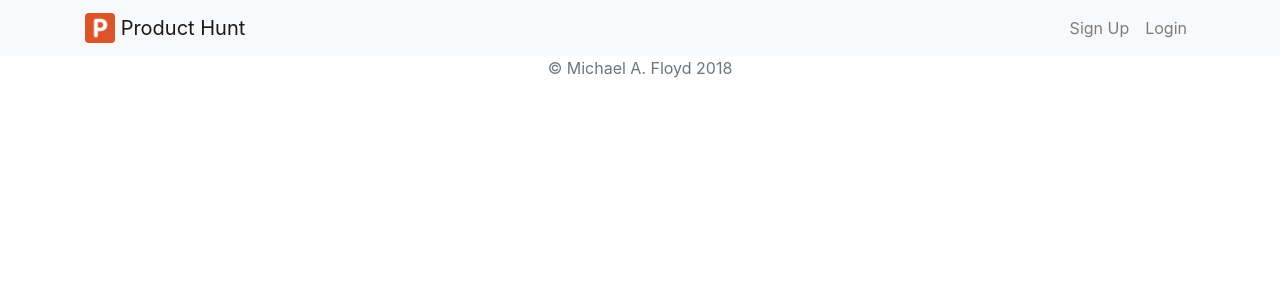
After one commit to mafloyd23/phunt, a Django app: template phunt/templates/base.html in a window 1280 px wide. The commit adds this page. Shown: the top 300 px of the page. Run offline with Django 3.2, Linux system fonts and the light colour scheme; the template is opened without the code that fills it, so the values that code supplies are empty; some libraries are stand-ins or nearby versions.

Commit message:
Base.html is now functioning.

```diff
--- a/phunt/settings.py
+++ b/phunt/settings.py
@@ -56,7 +56,7 @@ ROOT_URLCONF = 'phunt.urls'
 TEMPLATES = [
     {
         'BACKEND': 'django.template.backends.django.DjangoTemplates',
-        'DIRS': [],
+        'DIRS': ['phunt/templates'],
         'APP_DIRS': True,
         'OPTIONS': {
             'context_processors': [
@@ -123,4 +123,8 @@ USE_TZ = True
 # Static files (CSS, JavaScript, Images)
 # https://docs.djangoproject.com/en/2.0/howto/static-files/
 
+STATICFILES_DIRS = [
+    os.path.join(BASE_DIR, 'phunt/static')
+]
+STATIC_ROOT = os.path.join(BASE_DIR, 'static')
 STATIC_URL = '/static/'
--- /dev/null
+++ b/phunt/templates/base.html
@@ -0,0 +1,56 @@
+<!doctype html>
+<html lang="en">
+  <head>
+      {% load staticfiles %}
+    <meta charset="utf-8">
+    <meta name="viewport" content="width=device-width, initial-scale=1, shrink-to-fit=no">
+    <meta name="description" content="">
+    <meta name="author" content="">
+
+    <title>Michael A. Floyd</title>
+
+    <!-- Bootstrap core CSS -->
+    <link rel="stylesheet" href="https://maxcdn.bootstrapcdn.com/bootstrap/4.0.0/css/bootstrap.min.css" integrity="sha384-Gn5384xqQ1aoWXA+058RXPxPg6fy4IWvTNh0E263XmFcJlSAwiGgFAW/dAiS6JXm" crossorigin="anonymous">
+  </head>
+
+  <body>
+
+    <header>
+      <nav class="navbar navbar-expand-lg navbar-light bg-light">
+          <div class="container">
+            <a class="navbar-brand" href="">
+                <img src="{% static 'logo.png' %}" height="30" width="30" class="d-inline-block align-top"/>
+                Product Hunt
+            </a>
+            <button class="navbar-toggler" type="button" data-toggle="collapse" data-target="#navbarNavAltMarkup" aria-controls="navbarNavAltMarkup" aria-expanded="false" aria-label="Toggle navigation">
+                <span class="navbar-toggler-icon"></span>
+            </button>
+            <div class="collapse navbar-collapse" id="navbarNavAltMarkup">
+                <div class="navbar-nav ml-auto">
+                <a class="nav-item nav-link" href="">Sign Up</a>
+                <a class="nav-item nav-link" href="">Login</a>
+                </div>
+            </div>
+        </div>
+        </nav>
+    </header>
+
+    <div class="container">
+        {% block content %}
+        {% endblock %}
+    </div>
+
+    <footer class="text-muted">
+      <div class="container text-center">
+        <p>© Michael A. Floyd {% now "Y" %}</p>
+      </div>
+    </footer>
+
+    <!-- Bootstrap core JavaScript
+    ================================================== -->
+    <!-- Placed at the end of the document so the pages load faster -->
+    <script src="https://code.jquery.com/jquery-3.2.1.slim.min.js" integrity="sha384-KJ3o2DKtIkvYIK3UENzmM7KCkRr/rE9/Qpg6aAZGJwFDMVNA/GpGFF93hXpG5KkN" crossorigin="anonymous"></script>
+    <script src="https://cdnjs.cloudflare.com/ajax/libs/popper.js/1.12.9/umd/popper.min.js" integrity="sha384-ApNbgh9B+Y1QKtv3Rn7W3mgPxhU9K/ScQsAP7hUibX39j7fakFPskvXusvfa0b4Q" crossorigin="anonymous"></script>
+    <script src="https://maxcdn.bootstrapcdn.com/bootstrap/4.0.0/js/bootstrap.min.js" integrity="sha384-JZR6Spejh4U02d8jOt6vLEHfe/JQGiRRSQQxSfFWpi1MquVdAyjUar5+76PVCmYl" crossorigin="anonymous"></script>
+  </body>
+</html>
--- a/products/templates/products/home.html
+++ b/products/templates/products/home.html
@@ -1 +1,7 @@
+{% extends 'base.html' %}
+
+{% block content %}
+
 Home!
+
+{% endblock %}
```
Also changed, not shown: phunt/static/logo.png (added).
